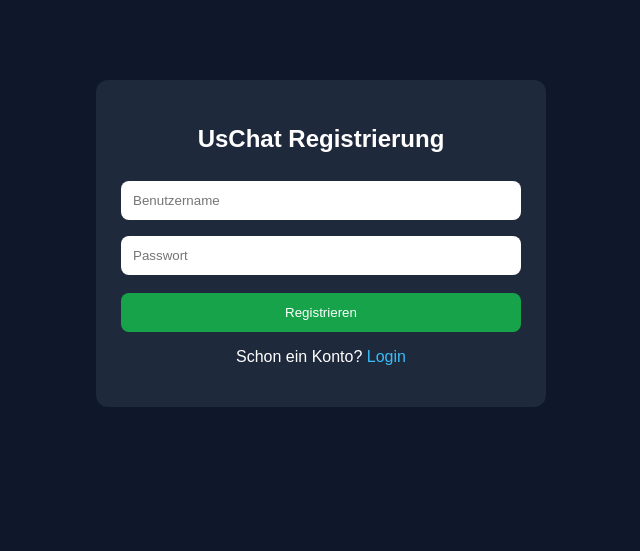
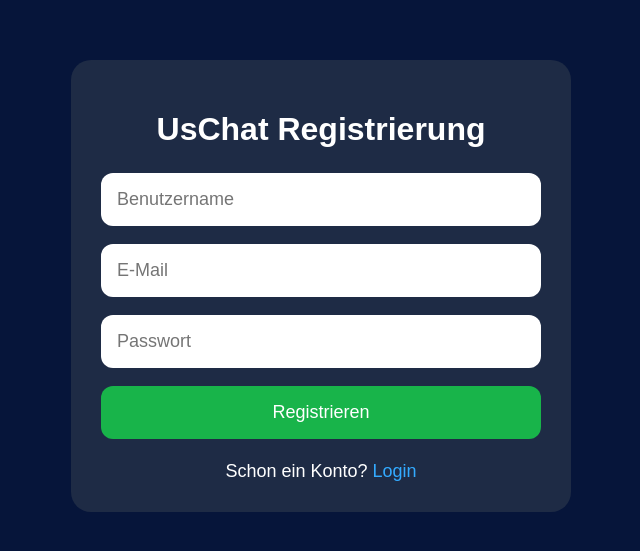
Before and after one commit to mohammadfazli5566-ctrl/uschat, a Flask app: page /register in a window 1280 px wide. Shown: the top 551 px of the page, without its empty margins (319-959 px from the left). Run offline with Flask 3, Linux system fonts and the light colour scheme; data that the repository does not hold is empty.

Commit message:
Fix complete register page

```diff
--- a/templates/register.html
+++ b/templates/register.html
@@ -2,79 +2,102 @@
 <html lang="de">
 <head>
     <meta charset="UTF-8">
-    <title>UsChat - Registrierung</title>
+    <meta name="viewport" content="width=device-width, initial-scale=1.0">
+    <title>UsChat Registrierung</title>
     <style>
         body {
+            margin: 0;
             font-family: Arial, sans-serif;
-            background: #0f172a;
+            background: #06153a;
             color: white;
-            margin: 0;
-            padding: 0;
         }
-        .box {
+
+        .container {
             width: 90%;
-            max-width: 400px;
-            margin: 80px auto;
-            background: #1e293b;
-            padding: 25px;
-            border-radius: 12px;
+            max-width: 500px;
+            margin: 60px auto;
+            background: #1e2b45;
+            padding: 30px;
+            border-radius: 20px;
+            box-sizing: border-box;
         }
-        h2 {
+
+        h1 {
             text-align: center;
+            margin-bottom: 25px;
+        }
+
+        .flash {
+            background: #334766;
+            padding: 14px;
+            border-radius: 10px;
             margin-bottom: 20px;
+            text-align: center;
         }
+
         input {
             width: 100%;
-            padding: 12px;
-            margin: 8px 0;
+            padding: 16px;
+            margin-bottom: 18px;
             border: none;
-            border-radius: 8px;
+            border-radius: 12px;
+            font-size: 18px;
             box-sizing: border-box;
         }
+
         button {
             width: 100%;
-            padding: 12px;
-            background: #16a34a;
+            padding: 16px;
+            background: #18b44a;
             color: white;
             border: none;
-            border-radius: 8px;
+            border-radius: 12px;
+            font-size: 18px;
             cursor: pointer;
-            margin-top: 10px;
         }
-        a {
-            color: #38bdf8;
+
+        button:hover {
+            background: #14943d;
+        }
+
+        .bottom-text {
+            text-align: center;
+            margin-top: 22px;
+            font-size: 18px;
+        }
+
+        .bottom-text a {
+            color: #33aaff;
             text-decoration: none;
         }
-        .msg {
-            background: #334155;
-            padding: 10px;
-            border-radius: 8px;
-            margin-bottom: 10px;
-        }
-        p {
-            text-align: center;
+
+        .bottom-text a:hover {
+            text-decoration: underline;
         }
     </style>
 </head>
 <body>
-    <div class="box">
-        <h2>UsChat Registrierung</h2>
+    <div class="container">
+        <h1>UsChat Registrierung</h1>
 
         {% with messages = get_flashed_messages() %}
             {% if messages %}
                 {% for msg in messages %}
-                    <div class="msg">{{ msg }}</div>
+                    <div class="flash">{{ msg }}</div>
                 {% endfor %}
             {% endif %}
         {% endwith %}
 
         <form method="POST">
-            <input type="text" name="username" placeholder="Benutzername">
-            <input type="password" name="password" placeholder="Passwort">
+            <input type="text" name="username" placeholder="Benutzername" required>
+            <input type="email" name="email" placeholder="E-Mail" required>
+            <input type="password" name="password" placeholder="Passwort" required>
             <button type="submit">Registrieren</button>
         </form>
 
-        <p>Schon ein Konto? <a href="{{ url_for('login') }}">Login</a></p>
+        <div class="bottom-text">
+            Schon ein Konto? <a href="{{ url_for('login') }}">Login</a>
+        </div>
     </div>
 </body>
 </html>
```
